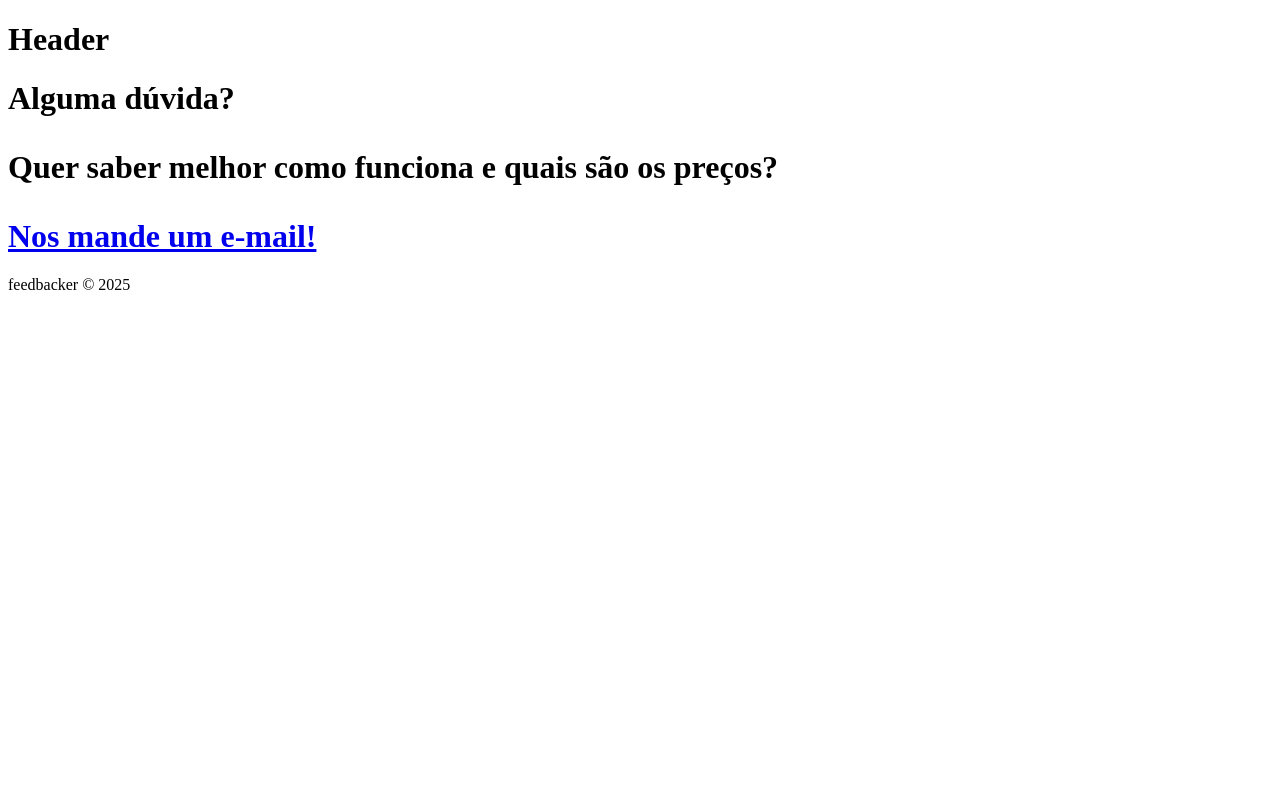
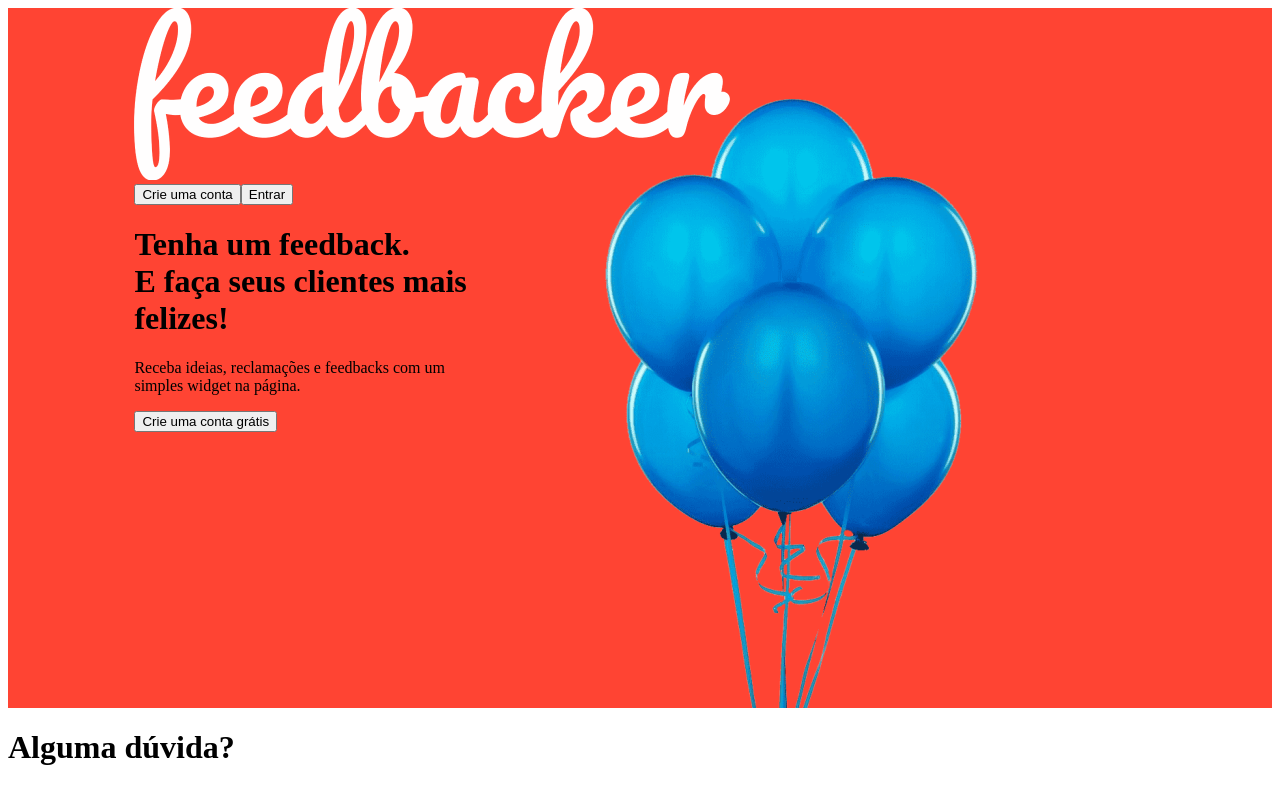
Before and after one commit to Jezebel1990/feedbacks-dashboard, a Vue app: page / in a window 1280 px wide. Shown: the top 800 px of the page. Built offline with nearby package versions, Linux system fonts and the light colour scheme; the HTML template or start-up script is replaced by a standard one.

Commit message:
feat: Add CustumonHeader in Home page

```diff
--- a/src/views/Home/CustomHeader.vue
+++ b/src/views/Home/CustomHeader.vue
@@ -1,7 +1,69 @@
 <template>
-<h1 class="text-brand-main">Header</h1>
+<header class="header">
+ <div class="header-group">
+  <div class="flex items-center justify-between py-10">
+  <div class="w-28 lg:w-36">
+    <img class="w-full" src="../../assets/images/logo_white.png" alt="logo">
+  </div>
+
+  <div class="flex">
+  <button
+   class="px-6 py-2 font-bold rounded-full text-white focus:outline-none"
+  >
+  Crie uma conta
+  </button>
+   <button
+   class="px-6 py-2 font-bold bg-white rounded-full text-brand-main focus:outline-none"
+  >
+  Entrar
+  </button>
+  </div>
+  </div>
+
+  <div class="flex flex-col mt-28">
+  <h1 class="text-4xl font-black text-white">
+    Tenha um feedback. <br>
+    E faça seus clientes mais <br class="hidden lg:inline-block">
+    felizes!
+  </h1>
+  <p class="text-lg font-medium text-white">
+    Receba ideias, reclamações e feedbacks com um <br class="hidden lg:inline-block">
+    simples widget na página.
+  </p>
+<div>
+ <button
+   class="px-6 py-2 mt-10 font-bold bg-white rounded-full text-brand-main focus:outline-none"
+  >
+  Crie uma conta grátis
+  </button>
+</div>
+  </div>
+ </div>
+</header>
 </template>
+
 <script>
 export default {
 }
+
 </script>
+
+<style lang="postcss" scoped>
+.header {
+  @apply bg-brand-main w-full flex justify-center;
+  height: 700px;
+}
+
+.header-group {
+  @apply flex flex-col w-4/5 max-w-6xl;
+}
+
+@media (min-width: 640px) {
+  .header-group {
+    background-image: url('../../assets/images/blue_balloons.png');
+    background-size: 628px;
+    background-position: 90% 100%;
+    background-repeat: no-repeat;
+  }
+}
+</style>
```
Also changed, not shown: src/assets/images/blue_balloons.png (renamed from src/assets/images/blue-balloons.png).
